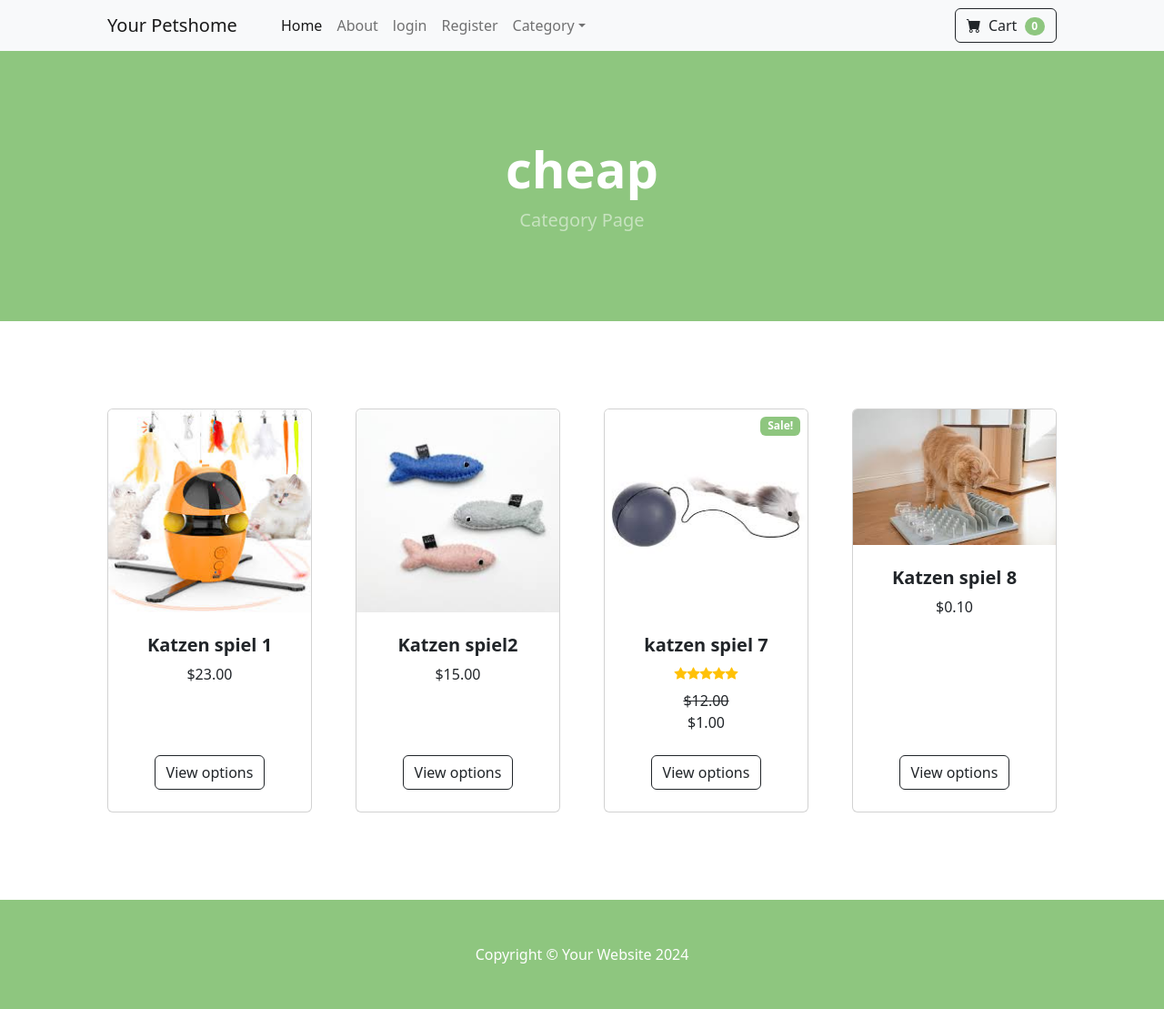
After one commit to Fouad-G/Ecommerce-Django, a Django app: page /category/cheap in a window 1280 px wide. The commit adds this page. Shown: the whole page at 91% size. Run offline with Django 5.2, Linux system fonts and the light colour scheme; data comes from the database, SQL or seed files in the repository; both versions use the stored data as it was after the commit; some libraries are stand-ins or nearby versions.

Commit message:
I added Category Pages

```diff
--- /dev/null
+++ b/store/templates/category.html
@@ -0,0 +1,89 @@
+{% extends "base.html" %}
+
+
+
+
+{% block content %}
+<header class="bg-dark py-5">
+    <div class="container px-4 px-lg-5 my-5">
+        <div class="text-center text-white">
+            <h1 class="display-4 fw-bolder">{{category}} </h1>
+            <p class="lead fw-normal text-white-50 mb-0"> Category Page</p>
+        </div>
+    </div>
+</header>
+
+
+        <section class="py-5">
+            <div class="container px-4 px-lg-5 mt-5">
+
+                <div class="row gx-4 gx-lg-5 row-cols-2 row-cols-md-3 row-cols-xl-4 justify-content-center">
+               <!-- hier haben wir durch products iteriert und 8 mal die aktuelle Produkt -->
+               {% for product in products %}
+
+                    {% if product.is_sale %}
+                    <div class="col mb-5">
+                        <div class="card h-100">
+                            <!-- Product image-->
+                            <!-- sale badge -->
+
+                            <div class="badge bg-dark text-white position-absolute" style="top: 0.5rem; right: 0.5rem"> Sale! </div>
+                            <img class="card-img-top" src="{{ product.image.url }}" alt="..." />
+                            <!-- Product details-->
+                            <div class="card-body p-4">
+                                <div class="text-center">
+                                    <!-- Product name-->
+                                    <h5 class="fw-bolder">{{ product.name }}</h5>
+                                    <div class="text-center">
+                                     <div class="d-flex justify-content-center small text-warning mb-2">
+                                        <div class="bi-star-fill"></div>
+                                        <div class="bi-star-fill"></div>
+                                        <div class="bi-star-fill"></div>
+                                        <div class="bi-star-fill"></div>
+                                        <div class="bi-star-fill"></div>
+                                    </div>
+                                    </div>
+                                    <!-- Product price-->
+                                  <strike>  ${{ product.price }}</strike>
+                                  <div class="text-center"> ${{ product.sale_number }}</div>
+                                </div>
+                            </div>
+
+                            <div class="card-footer p-4 pt-0 border-top-0 bg-transparent">
+                                <div class="text-center"><a class="btn btn-outline-dark mt-auto" href="{% url 'product' product.id %}">View options</a></div>
+                            </div>
+                        </div>
+                    </div>
+                    {% else %}
+
+               <div class="col mb-5">
+                   <div class="card h-100">
+                       <!-- Product image-->
+                       <img class="card-img-top" src="{{ product.image.url }}" alt="..." />
+                       <!-- Product details-->
+                       <div class="card-body p-4">
+                           <div class="text-center">
+                               <!-- Product name-->
+                               <h5 class="fw-bolder">{{ product.name }}</h5>
+
+                               <!-- Product price-->
+                               ${{ product.price }}
+                           </div>
+                       </div>
+
+                       <div class="card-footer p-4 pt-0 border-top-0 bg-transparent">
+                           <div class="text-center"><a class="btn btn-outline-dark mt-auto" href="{% url 'product' product.id %}">View options</a></div>
+                       </div>
+                   </div>
+               </div>
+              {% endif %}
+              {% endfor %}
+
+
+
+
+
+
+
+        </section>
+{% endblock %}
--- a/store/templates/navbar.html
+++ b/store/templates/navbar.html
@@ -18,12 +18,12 @@
 
 
                 <li class="nav-item dropdown">
-                    <a class="nav-link dropdown-toggle" id="navbarDropdown" href="#" role="button" data-bs-toggle="dropdown" aria-expanded="false">Shop</a>
+                    <a class="nav-link dropdown-toggle" id="navbarDropdown" href="#" role="button" data-bs-toggle="dropdown" aria-expanded="false">Category</a>
                     <ul class="dropdown-menu" aria-labelledby="navbarDropdown">
                         <li><a class="dropdown-item" href="#!">All Products</a></li>
                         <li><hr class="dropdown-divider" /></li>
-                        <li><a class="dropdown-item" href="#!">Popular Items</a></li>
-                        <li><a class="dropdown-item" href="#!">New Arrivals</a></li>
+                        <li><a class="dropdown-item" href="{% url 'category' 'cheap' %}">Cheap Items</a></li>
+                        <li><a class="dropdown-item" href="{% url 'category' 'expensive' %}">Expensive Items</a></li>
                     </ul>
                 </li>
             </ul>
--- a/store/urls.py
+++ b/store/urls.py
@@ -9,6 +9,9 @@ urlpatterns = [
    path("register/",views.register,name="register"),
    path("product/<int:pk>",views.product, name="product"),
 
+   path("category/<str:foo>",views.category, name="category"),
+
+
 
 
 
--- a/store/views.py
+++ b/store/views.py
@@ -1,5 +1,6 @@
 from django.shortcuts import render ,redirect
-from .models import Product
+from .models import Product, Category
+
 from django.contrib.auth import login , logout , authenticate
 from django.contrib import messages
 from django.contrib.auth.models import User
@@ -8,6 +9,23 @@ from .forms import SignUpForm
 from django import forms
 
 # Create your views here.
+
+
+
+def category(request, foo):
+    # Replace Hyphens with Spaces
+    foo = foo.replace('-', ' ')
+
+    try:
+        # Look Up The Category
+        category = Category.objects.get(name=foo)
+        products = Product.objects.filter(category=category)
+        return render(request, 'category.html', {'products': products, 'category': category})
+    except Category.DoesNotExist:
+        messages.error(request, "That Category Doesn't Exist!")
+        return redirect('home')
+
+
 
 def product(request,pk):
     product= Product.objects.get(id=pk)
```
Also changed, not shown: db.sqlite3.
